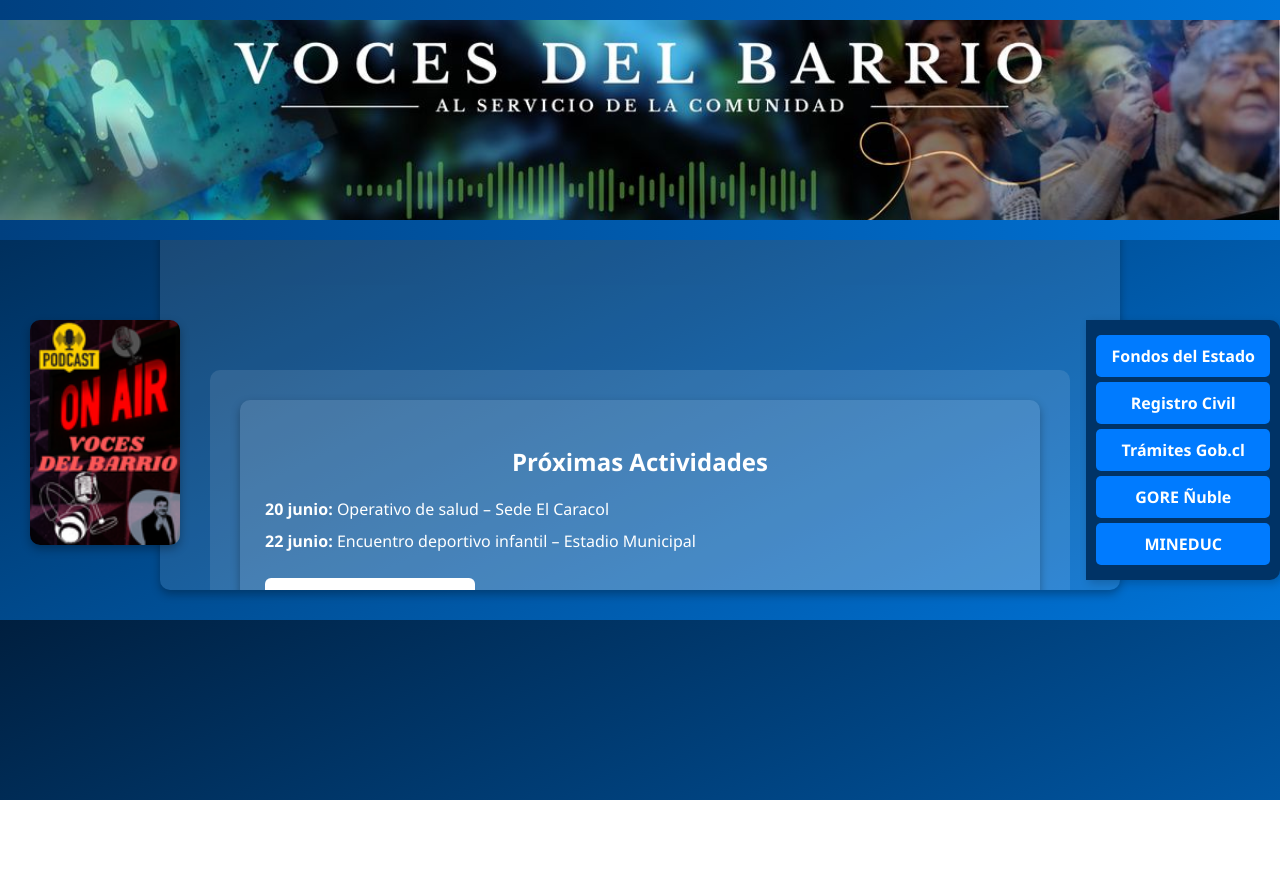
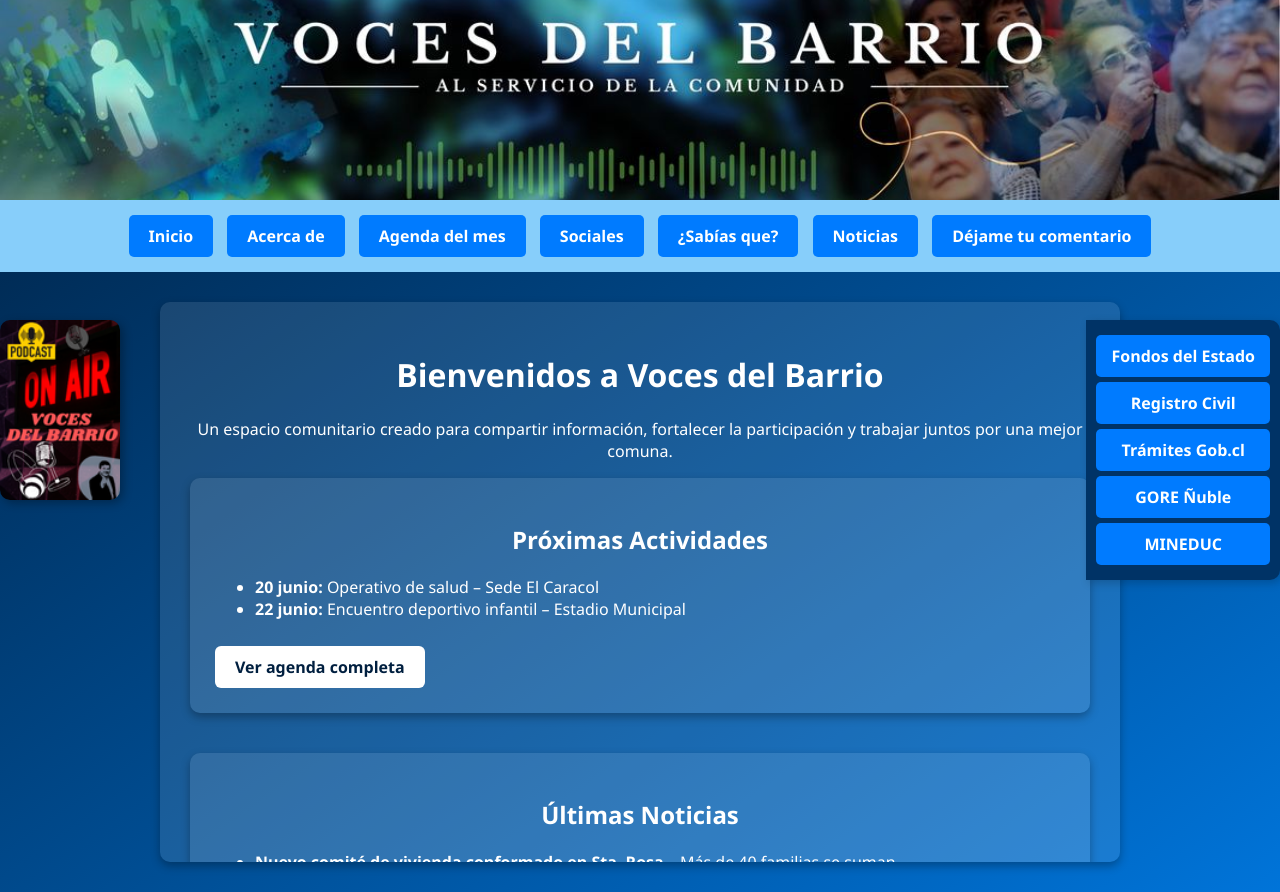
Before and after one commit to walter-roa/primeraweb, a plain HTML site: page index.html in a window 1280 px wide. Before the commit the page ends 800 px from the top, so only its background shows below. Drawn offline with Linux system fonts and the light colour scheme.

Commit message:
Update index.html

```diff
--- a/index.html
+++ b/index.html
@@ -5,6 +5,90 @@
   <title>Voces del Barrio - Inicio</title>
   <link rel="stylesheet" href="estilos.css">
   <style>
+    body {
+      margin: 0;
+      font-family: 'Segoe UI', sans-serif;
+      background: linear-gradient(to bottom right, #001f3f, #0074D9);
+      color: #FFFFFF;
+    }
+
+    /* Imagen de banner */
+    .banner-img {
+      width: 100%;
+      max-height: 200px;
+      object-fit: cover;
+      display: block;
+    }
+
+    /* Barra de navegación */
+    nav {
+      background-color: #87CEFA;
+      padding: 10px 0;
+      text-align: center;
+    }
+
+    nav a {
+      background-color: #007BFF;
+      color: white;
+      padding: 10px 20px;
+      margin: 5px;
+      text-decoration: none;
+      border-radius: 5px;
+      font-weight: bold;
+      display: inline-block;
+      transition: background-color 0.3s;
+    }
+
+    nav a:hover {
+      background-color: #0056b3;
+      transform: translateY(-2px);
+      box-shadow: 4px 6px 10px rgba(0, 0, 0, 0.4);
+    }
+
+    /* Contenedor con scroll interno */
+    .container-scroll {
+      max-width: 900px;
+      margin: 30px auto;
+      background: rgba(255, 255, 255, 0.1);
+      padding: 30px;
+      border-radius: 10px;
+      height: 500px;
+      overflow-y: auto;
+      box-shadow: 0 4px 10px rgba(0,0,0,0.3);
+    }
+
+    h1, h2 {
+      text-align: center;
+      color: #ffffff;
+    }
+
+    .section {
+      margin-bottom: 40px;
+      background: rgba(255, 255, 255, 0.1);
+      padding: 25px;
+      border-radius: 10px;
+      box-shadow: 0 4px 10px rgba(0,0,0,0.3);
+    }
+
+    a.btn {
+      display: inline-block;
+      margin-top: 10px;
+      background: #ffffff;
+      color: #001f3f;
+      padding: 10px 20px;
+      border-radius: 6px;
+      text-decoration: none;
+      font-weight: bold;
+    }
+
+    .quote {
+      font-style: italic;
+      text-align: center;
+      margin-top: 40px;
+      font-size: 1.2em;
+    }
+
+    /* Menú lateral derecho */
     .menu-lateral {
       position: fixed;
       top: 320px;
@@ -34,122 +118,33 @@
       transform: translateX(5px);
     }
 
-    body {
-      margin: 0;
-      font-family: 'Segoe UI', sans-serif;
-      background: linear-gradient(to bottom right, #001f3f, #0074D9);
-      color: #FFFFFF;
-    }
-
-    /* Eliminamos estilos antiguos de nav y banner para dejar los fijos */
-    nav a {
-      background-color: #007BFF;
-      color: white;
-      padding: 10px 20px;
-      margin: 5px;
-      text-decoration: none;
-      border-radius: 5px;
-      font-weight: bold;
-      display: inline-block;
-      transition: background-color 0.3s;
-    }
-
-    nav a:hover {
-      background-color: #0056b3;
-      transform: translateY(-2px);
-      box-shadow: 4px 6px 10px rgba(0, 0, 0, 0.4);
-    }
-
-    h1, h2 {
-      text-align: center;
-      color: #ffffff;
-    }
-
-    ul {
-      list-style-type: none;
-      padding-left: 0;
-    }
-
-    li {
-      margin: 10px 0;
-    }
-
-    a.btn {
-      display: inline-block;
-      margin-top: 10px;
-      background: #ffffff;
-      color: #001f3f;
-      padding: 10px 20px;
-      border-radius: 6px;
-      text-decoration: none;
-      font-weight: bold;
-    }
-
-    .quote {
-      font-style: italic;
-      text-align: center;
-      margin-top: 40px;
-      font-size: 1.2em;
-    }
-
-    /* Agrega estos estilos específicos aquí o déjalos en estilos.css */
-    .banner {
+    /* Imagen-enlace al podcast a la izquierda */
+    .podcast-link {
       position: fixed;
-      top: 0;
+      top: 320px;
       left: 0;
-      width: 100%;
-      background: linear-gradient(to right, #004080, #0074D9);
-      color: white;
-      text-align: center;
-      padding: 20px 0;
       z-index: 1000;
     }
 
-    .navbar {
-      position: fixed;
-      top: 80px;
-      left: 0;
-      width: 100%;
-      background-color: rgba(0, 0, 0, 0.6);
-      text-align: center;
-      padding: 10px 0;
-      z-index: 999;
+    .podcast-img {
+      width: 120px;
+      transition: transform 0.3s ease;
+      border-radius: 10px;
+      box-shadow: 3px 3px 10px rgba(0,0,0,0.3);
     }
 
-    .contenido-scroll {
-      margin-top: 160px;
-      padding: 20px;
-      height: calc(100vh - 160px);
-      overflow-y: auto;
-    }
-
-    .container {
-      max-width: 900px;
-      margin: 0 auto;
-      background: rgba(255, 255, 255, 0.1);
-      padding: 30px;
-      border-radius: 10px;
-    }
-
-    .section {
-      background: rgba(255, 255, 255, 0.1);
-      padding: 25px;
-      border-radius: 10px;
-      margin-bottom: 30px;
-      box-shadow: 0 4px 10px rgba(0,0,0,0.3);
+    .podcast-img:hover {
+      transform: scale(1.05);
     }
   </style>
 </head>
 <body>
 
-  <!-- Banner fijo -->
+  <!-- Banner -->
+  <img src="Banner.jpg" alt="Banner Voces del Barrio" class="banner-img">
 
-  <header class="banner">
-     <img src="Banner.jpg" alt="Banner Voces del Barrio" style="width: 100%; max-height: 200px; object-fit: cover;">
-  </header>
-
-  <!-- Navegación fija -->
-  <nav class="navbar">
+  <!-- Barra de navegación -->
+  <nav>
     <a href="index.html">Inicio</a>
     <a href="acerca.html">Acerca de</a>
     <a href="agenda.html">Agenda del mes</a>
@@ -159,7 +154,7 @@
     <a href="comentarios.html">Déjame tu comentario</a>
   </nav>
 
-  <!-- Enlace visual a podcast -->
+  <!-- Imagen-enlace al podcast -->
   <a href="podcast.html" class="podcast-link">
     <img src="ImagenesPodcast/Banner_Enlace_Podcast.png" alt="Ir al Podcast Voces del Barrio" class="podcast-img">
   </a>
@@ -172,14 +167,14 @@
     <a href="https://goredenuble.cl/" target="_blank">GORE Ñuble</a>
     <a href="https://www.mineduc.cl/" target="_blank">MINEDUC</a>
   </div>
+
+  <!-- Contenido principal -->
   <div class="container-scroll">
     <h1>Bienvenidos a Voces del Barrio</h1>
     <p style="text-align: center;">
       Un espacio comunitario creado para compartir información, fortalecer la participación y trabajar juntos por una mejor comuna.
     </p>
 
-  <main class="contenido-scroll">
-    <div class="container">
     <div class="section">
       <h2>Próximas Actividades</h2>
       <ul>
@@ -213,7 +208,5 @@
 
     <p class="quote">"Contigo, todos los días" <br> — Walter Roa</p>
   </div>
-  </main>
-
 </body>
 </html>
```
Lines whose indentation alone changed are shown as unchanged.
